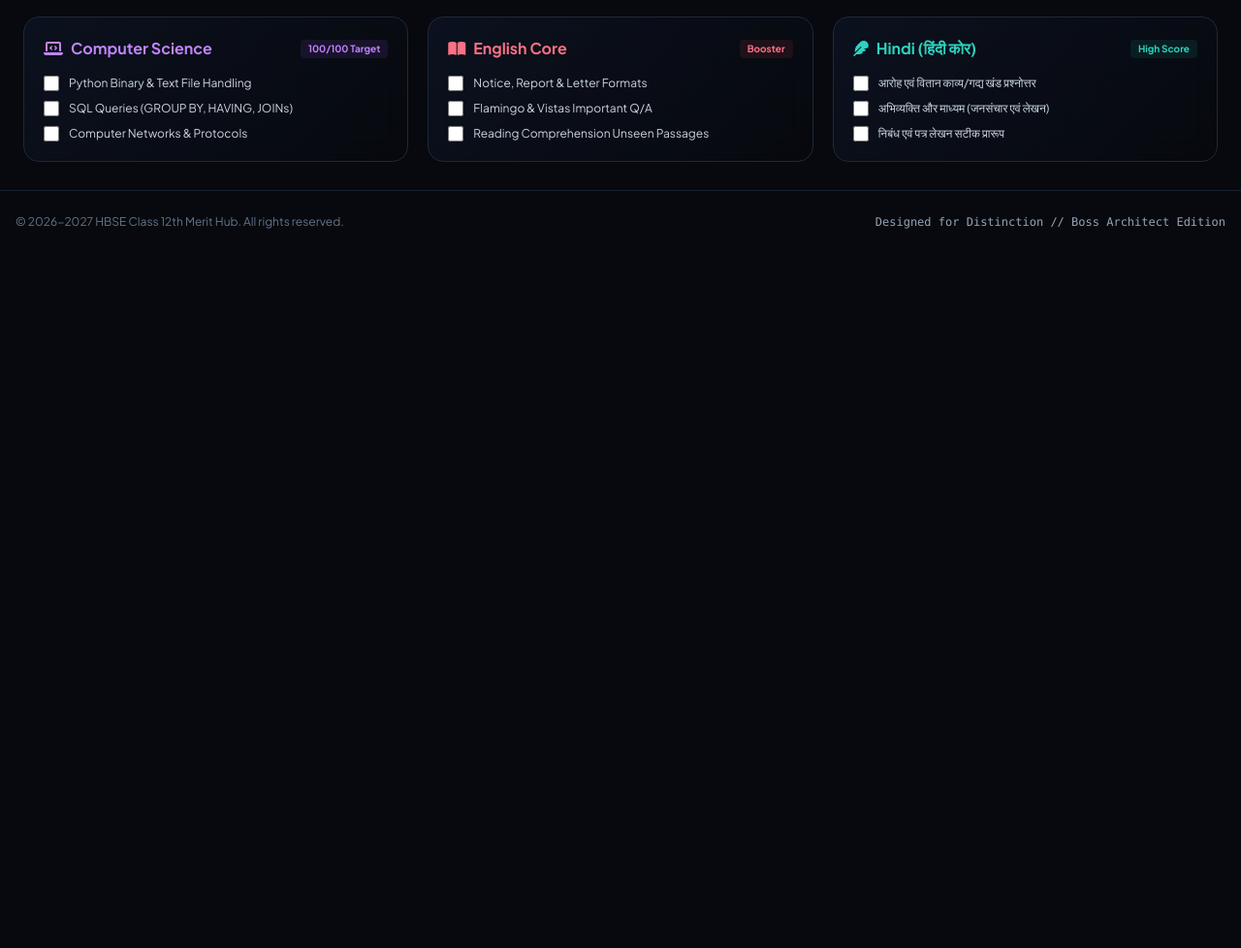
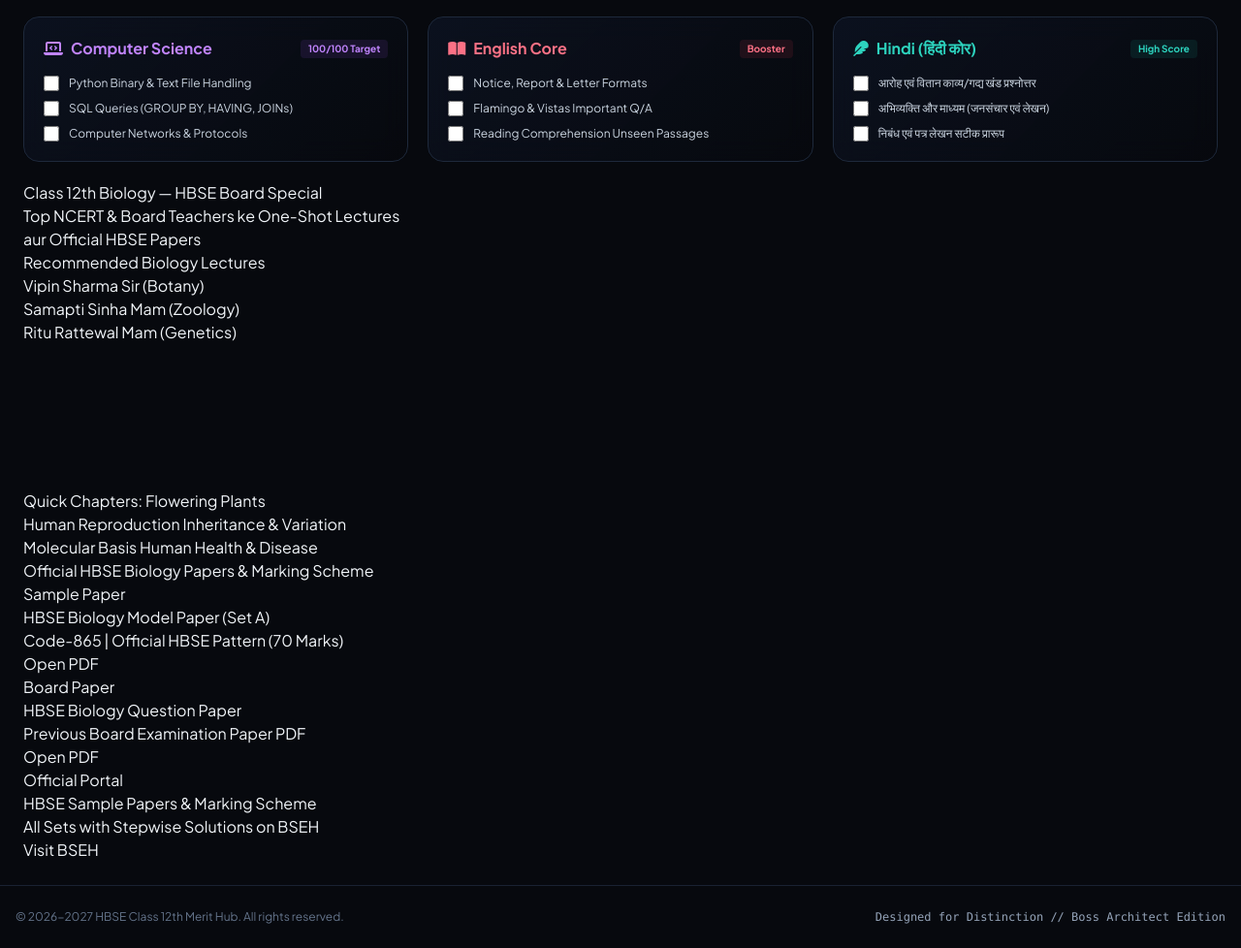
Before and after one commit to sunnyjangid1717-cmyk/hbse-12th, a plain HTML site: page index.html in a window 1280 px wide. Shown: the part 539-1517 px from the top of the page at 97% size. Before the commit the page ends 800 px from the top, so only its background shows below. Drawn offline with nearby package versions, Linux system fonts and the light colour scheme; grey boxes are pictures that could not be loaded.

Commit message:
Update index.html

```diff
--- a/index.html
+++ b/index.html
@@ -213,6 +213,79 @@
                         </ul>
                     </div>
                 </div>
+<!-- Biology Section: Class 12 HBSE Lectures & Official Papers -->
+<section id="biology-section" class="bio-wrapper">
+  <div class="bio-title-area">
+    <h2>Class 12th Biology — HBSE Board Special</h2>
+    <p>Top NCERT & Board Teachers ke One-Shot Lectures aur Official HBSE Papers</p>
+  </div>
+
+  <!-- Video Lecture Player & Teacher Switcher -->
+  <div class="bio-lecture-card">
+    <h3>Recommended Biology Lectures</h3>
+
+    <div class="bio-teacher-buttons">
+      <button type="button" class="bio-teacher-btn active" onclick="switchBioTeacher('vipin', this)">
+        Vipin Sharma Sir (Botany)
+      </button>
+      <button type="button" class="bio-teacher-btn" onclick="switchBioTeacher('samapti', this)">
+        Samapti Sinha Mam (Zoology)
+      </button>
+      <button type="button" class="bio-teacher-btn" onclick="switchBioTeacher('ritu', this)">
+        Ritu Rattewal Mam (Genetics)
+      </button>
+    </div>
+
+    <!-- 16:9 Responsive YouTube Embed -->
+    <div class="bio-video-frame">
+      <iframe
+        id="bio-main-player"
+        src="https://youtube.com"
+        title="HBSE Class 12 Biology Lecture"
+        frameborder="0"
+        allow="accelerometer; autoplay; clipboard-write; encrypted-media; gyroscope; picture-in-picture"
+        allowfullscreen>
+      </iframe>
+    </div>
+
+    <!-- Chapter-wise Quick Jump Buttons -->
+    <div class="bio-chapter-bar">
+      <span class="chapter-label">Quick Chapters:</span>
+      <button type="button" onclick="playBioChapter('qeOhnLUGCe4')">Flowering Plants</button>
+      <button type="button" onclick="playBioChapter('Ckc0gS9Kvrg')">Human Reproduction</button>
+      <button type="button" onclick="playBioChapter('LhqhdKRHt7g')">Inheritance & Variation</button>
+      <button type="button" onclick="playBioChapter('U5W6-IyHs3U')">Molecular Basis</button>
+      <button type="button" onclick="playBioChapter('sNpUnG4R95Y')">Human Health & Disease</button>
+    </div>
+  </div>
+
+  <!-- Official HBSE Biology Papers Grid -->
+  <div class="bio-papers-area">
+    <h3>Official HBSE Biology Papers & Marking Scheme</h3>
+    <div class="bio-papers-grid">
+      <div class="bio-paper-item">
+        <span class="paper-badge">Sample Paper</span>
+        <h4>HBSE Biology Model Paper (Set A)</h4>
+        <p>Code-865 | Official HBSE Pattern (70 Marks)</p>
+        <a href="https://bseh.org.in" target="_blank" rel="noopener noreferrer" class="paper-link-btn">Open PDF</a>
+      </div>
+
+      <div class="bio-paper-item">
+        <span class="paper-badge">Board Paper</span>
+        <h4>HBSE Biology Question Paper</h4>
+        <p>Previous Board Examination Paper PDF</p>
+        <a href="https://bseh.org.in" target="_blank" rel="noopener noreferrer" class="paper-link-btn">Open PDF</a>
+      </div>
+
+      <div class="bio-paper-item">
+        <span class="paper-badge">Official Portal</span>
+        <h4>HBSE Sample Papers & Marking Scheme</h4>
+        <p>All Sets with Stepwise Solutions on BSEH</p>
+        <a href="https://bseh.org.in" target="_blank" rel="noopener noreferrer" class="paper-link-btn">Visit BSEH</a>
+      </div>
+    </div>
+  </div>
+</section>
 
             </div>
         </section>
```
